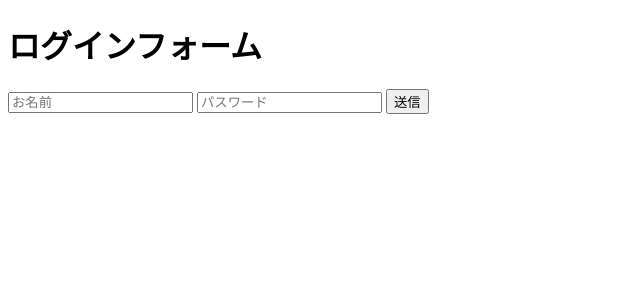
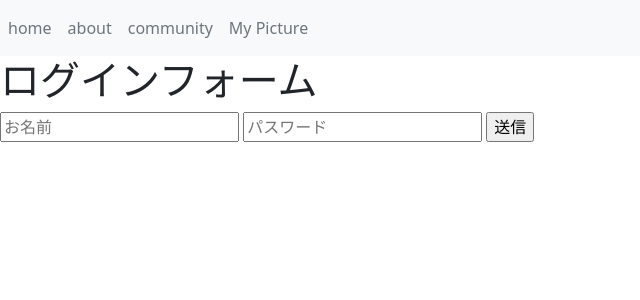
Before and after one commit to nnnNNN4/Flask-WebPythonCGI-ChatBot, a Flask app: page /login in a window 1280 px wide. Shown: the top 300 px of the page, without its empty margins (0-640 px from the left). Run offline with Flask 2, Linux system fonts and the light colour scheme; some libraries are stand-ins or nearby versions.

Commit message:
boostrap update

```diff
--- a/src/application.py
+++ b/src/application.py
@@ -5,7 +5,10 @@ from flask import render_template
 from werkzeug.utils import secure_filename
 from flask import make_response
 from flask import abort, redirect
+from flask_bootstrap import Bootstrap
+
 app = Flask(__name__)
+bootstrap = Bootstrap(app)
 
 @app.route('/')
 def index():
--- a/src/templates/login/login.html
+++ b/src/templates/login/login.html
@@ -1,14 +1,12 @@
-<!doctypehtml>
-<html>
-  <head>
-  	<meta charset="utf8"/>
-  </head>
-  <body>
+{% extends 'main/header.html' %}
+
+{% block title %}ログインフォーム{% endblock %}
+
+{% block content %}
 <h1>ログインフォーム</h1>
 <form method="POST" action="/login">
   <input placeholder="お名前" name="username" type="text"/>
   <input placeholder="パスワード" name="password" type="password"/>
   <input value="送信" type="submit"/>
 </form>
-  </body>
-</html>
+{% endblock %}
--- a/src/templates/main/header.html
+++ b/src/templates/main/header.html
@@ -1,14 +1,36 @@
 <!DOCTYPE html>
 <html>
   <head>
-    <title>Pythonアプリケーション（仮）-{% block title %}{% endblock %}</title>
     <meta http-equiv="Content-Type" content="text/html; charset=utf-8" />
     <meta charset="utf8"/>
     <meta name="viewport" content="width=device-width, initial-scale=1, shrink-to-fit=no">
-    <link rel="stylesheet" href="static/css/style.css">
+    <link rel="stylesheet" href="{{url_for('static', filename='css/style.css')}}">
+    <link href="https://cdn.jsdelivr.net/npm/bootstrap@5.0.2/dist/css/bootstrap.min.css" rel="stylesheet" integrity="sha384-EVSTQN3/azprG1Anm3QDgpJLIm9Nao0Yz1ztcQTwFspd3yD65VohhpuuCOmLASjC" crossorigin="anonymous">
+
+    <title>
+      {% block title %}{% endblock %}
+    </title>
+
   </head>
   <body>
-    {% block content %}
-    {% endblock %}
+    <nav class="navbar navbar-expand-md navbar-light bg-light">
+      <ul class="navbar-nav">
+        <li class="nav-item active">
+          <a class="nav-link text-secondary ml-3" href="/">home</a>
+        </li>
+        <li class="nav-item">
+          <a class="nav-link text-secondary" href="#">about</a>
+        </li>
+        <li class="nav-item">
+          <a class="nav-link text-secondary" href="#">community</a>
+        </li>
+        <li class="nav-item">
+          <a class="nav-link text-secondary" href="#">My Picture</a>
+        </li>
+      </ul>
+    </div>
+  </nav>
+  {% block content %}
+  {% endblock %}
   </body>
 </html>
```
Also changed, not shown: src/templates/main/index.html (+7 -5 lines). Lines whose indentation alone changed are shown as unchanged.
